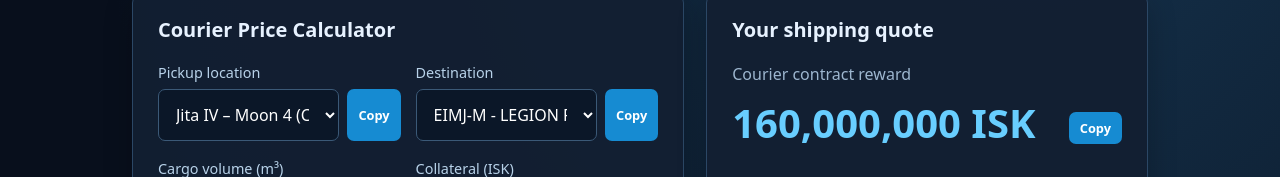
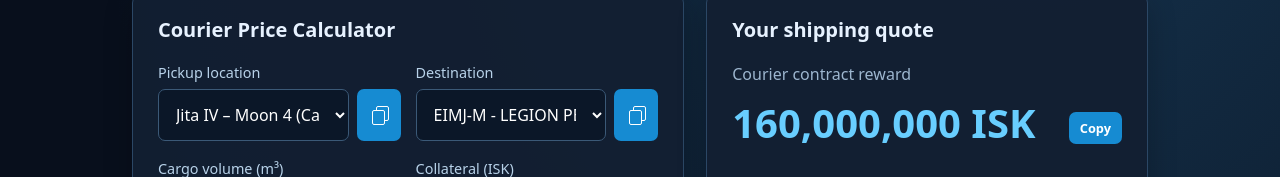
Before and after one commit to LoadVaul/miawx-logistics, a plain HTML site: page index.html in a window 1280 px wide. Shown: the part 351-528 px from the top of the page. Drawn offline with Linux system fonts and the light colour scheme.

Commit message:
Use icons for station copy buttons
Updated station picker buttons to use new copy functionality and improved accessibility attributes.

```diff
--- a/index.html
+++ b/index.html
@@ -16,13 +16,18 @@ h1{font-size:clamp(2rem,5vw,3.6rem);margin:22px 0 5px}h2{font-size:1.25rem;margi
 .note{font-size:.88rem;color:#a8bfd6;line-height:1.55}.error{color:#ffadad;min-height:1.4em;font-size:.88rem}.section{margin-top:22px}
 footer{color:#829bb5;font-size:.8rem;text-align:center}.copy-inline{padding:7px 11px;font-size:.8rem;white-space:nowrap}.copy-value{display:flex;align-items:center;justify-content:flex-end;gap:9px;flex-wrap:wrap}.copy-value span{text-align:right}.copy-price{display:flex;align-items:center;justify-content:space-between;gap:12px;flex-wrap:wrap}
 @media(max-width:740px){.layout,.grid{grid-template-columns:1fr}header{padding:16px}main{padding:16px}.card{padding:18px}}
-.station-picker{display:flex;align-items:stretch;gap:8px}.station-picker select{min-width:0;flex:1}.station-picker button{flex:none}
+.station-picker{display:flex;align-items:stretch;gap:8px}.station-picker select{min-width:0;flex:1}.station-copy{position:relative;flex:0 0 44px;min-height:44px;padding:0}
+.station-copy::before,.station-copy::after{content:"";position:absolute;width:11px;height:13px;border:1.5px solid currentColor;border-radius:2px;background:inherit}
+.station-copy::before{top:calc(50% - 9px);left:calc(50% - 3px)}
+.station-copy::after{top:calc(50% - 5px);left:calc(50% - 7px)}
+.station-copy[data-copied]::before{content:none}
+.station-copy[data-copied]::after{width:8px;height:14px;top:calc(50% - 9px);left:calc(50% - 4px);border-width:0 2px 2px 0;border-radius:0;background:transparent;transform:rotate(45deg)}
 </style></head><body>
 <header><div class="brand">MIAWX LOGISTICS DIV</div><div style="width:150px"><select id="language" aria-label="Language"><option value="en">en English</option><option value="es">🇪🇸 Español</option></select></div></header>
 <main><div class="hero"><span class="pill">EVE ONLINE · JUMP FREIGHTER</span><h1>MIAWX LOGISTICS DIV</h1><div class="subtitle" data-i="tagline">Professional Jump Freighter Services · Fast, Secure & Reliable Transportation</div></div>
 <div class="layout"><section class="card"><h2 data-i="calculator">Courier Price Calculator</h2>
-<div class="grid"><div class="field"><label for="origin" data-i="origin">Pickup location</label><div class="station-picker"><select id="origin"></select><button type="button" class="copy-inline" data-copy="origin" data-copy-label="originCopyLabel" data-i="copyValue" aria-label="Copy pickup station" disabled>Copy</button></div></div>
-<div class="field"><label for="destination" data-i="destination">Destination</label><div class="station-picker"><select id="destination"></select><button type="button" class="copy-inline" data-copy="destination" data-copy-label="destinationCopyLabel" data-i="copyValue" aria-label="Copy destination station" disabled>Copy</button></div></div></div>
+<div class="grid"><div class="field"><label for="origin" data-i="origin">Pickup location</label><div class="station-picker"><select id="origin"></select><button type="button" class="station-copy" data-copy="origin" data-copy-label="originCopyLabel" aria-label="Copy pickup station" title="Copy pickup station" disabled></button></div></div>
+<div class="field"><label for="destination" data-i="destination">Destination</label><div class="station-picker"><select id="destination"></select><button type="button" class="station-copy" data-copy="destination" data-copy-label="destinationCopyLabel" aria-label="Copy destination station" title="Copy destination station" disabled></button></div></div></div>
 <div class="grid"><div class="field"><label data-i="volume">Cargo volume (m³)</label><input id="volume" type="number" min="0" max="340000" step="1" value="100000"></div>
 <div class="field"><label data-i="collateral">Collateral (ISK)</label><input id="collateral" type="number" min="0" max="10000000000" step="1" value="5000000000"></div></div>
 
@@ -66,7 +71,9 @@ const from = $("origin").value;
 const to = $("destination").value;
 const route = routesByOrigin.get(from)?.get(to);
 for (const button of document.querySelectorAll("[data-copy-label]")) {
-  button.setAttribute("aria-label", t[button.dataset.copyLabel]);
+  const label = t[button.dataset.copyLabel];
+  button.setAttribute("aria-label", label);
+  button.title = label;
   button.disabled = !locations[$(button.dataset.copy).value];
 }
 $("instructions").textContent = route ? t.instructions
@@ -113,6 +120,11 @@ document.querySelectorAll("[data-copy]").forEach(button=>button.addEventListener
  const value = values[kind];
  if (!value) return;
  try{await navigator.clipboard.writeText(value)}catch(e){window.prompt("Copy:",value);return}
+ if (button.hasAttribute("data-copy-label")) {
+  button.setAttribute("data-copied", "");
+  setTimeout(() => button.removeAttribute("data-copied"), 1400);
+  return;
+ }
  button.textContent=dict[$("language").value].enCopyDone;
  setTimeout(()=>{button.textContent=dict[$("language").value].copyValue},1400);
 }));
```
